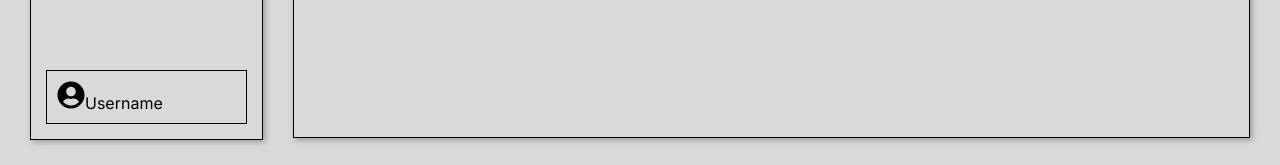
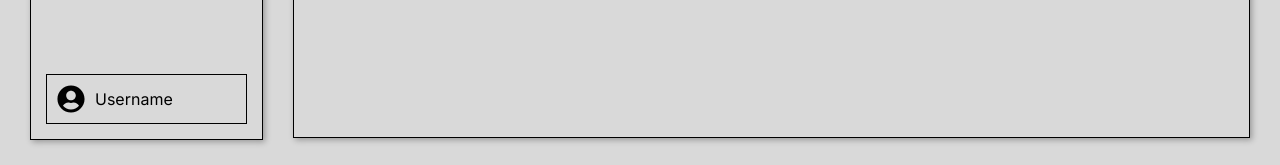
Before and after one commit to HaNguyenOnGit/SWP391_Topic6_SE1814_G8, a React (Vite) app in the folder src/front-end/App/: page /schedule in a window 1280 px wide. Shown: the part 632-797 px from the top of the page. Built offline with nearby package versions, Linux system fonts and the light colour scheme.

Commit message:
update css for username

```diff
--- a/src/front-end/App/src/index.css
+++ b/src/front-end/App/src/index.css
@@ -52,6 +52,12 @@ a {
     margin: 15px;
     padding: 10px;
     border: 1px solid #000000;
+    display: flex;
+    align-items: center;
+}
+
+.username span {
+    padding-left: 10px;
 }
 
 .nvbr-main {
```
